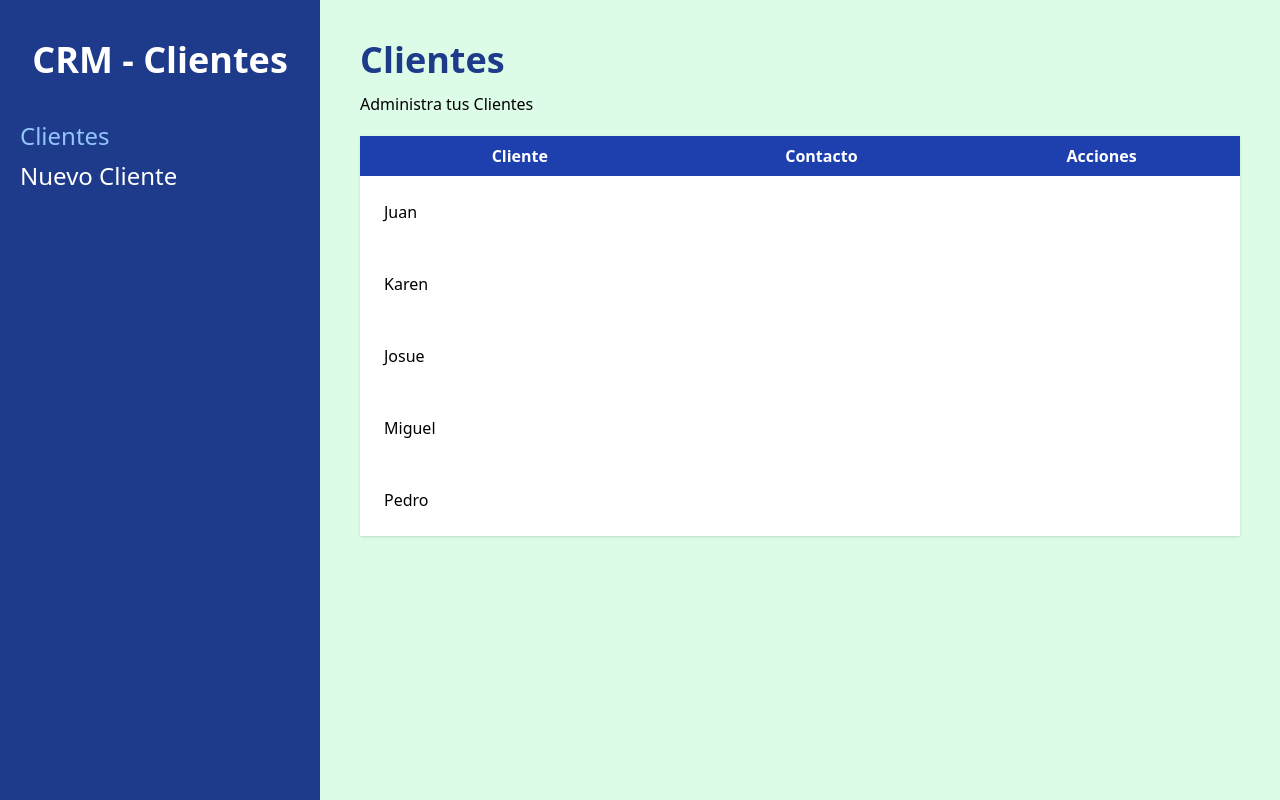
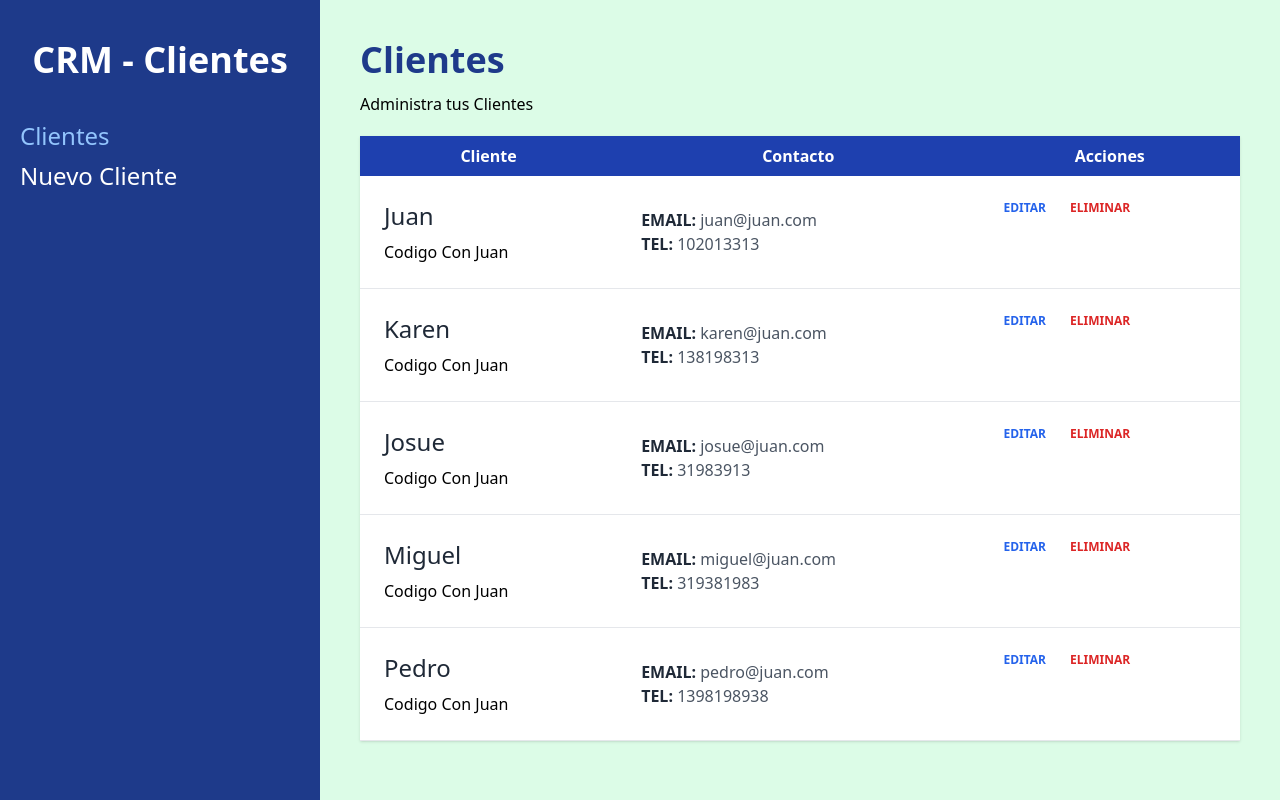
Before and after one commit to fschwalb/crm-react, a React (Vite) app: page / in a window 1280 px wide. Built offline with nearby package versions, Linux system fonts and the light colour scheme.

Commit message:
Cliente.jsx Ready

```diff
--- a/src/components/Cliente.jsx
+++ b/src/components/Cliente.jsx
@@ -5,9 +5,31 @@ function Cliente({ cliente }) {
     const { nombre, empresa, email, telefono, id } = cliente;
 
     return (
-        <tr>
+        <tr className="border-b">
+            <td className="p-6 space-y-2">
+                <p className="text-2xl text-gray-800 ">{nombre}</p>
+                <p>{empresa}</p>
+            </td>
+
             <td className="p-6">
-                {nombre}
+                <p className="text-gray-600"><span className="text-gray-800 uppercase font-bold">Email: </span>{email}</p>
+                <p className="text-gray-600"><span className="text-gray-800 uppercase font-bold">Tel: </span>{telefono}</p>
+            </td>
+
+            <td className="p-6 flex gap-6">
+                <button
+                    type="button"
+                    className="text-blue-600 hover:text-blue-700 uppercase font-bold text-xs"
+                >
+                    Editar
+                </button>
+
+                <button
+                    type="button"
+                    className="text-red-600 hover:text-red-700 uppercase font-bold text-xs"
+                >
+                    Eliminar
+                </button>
             </td>
         </tr>
     )
```
